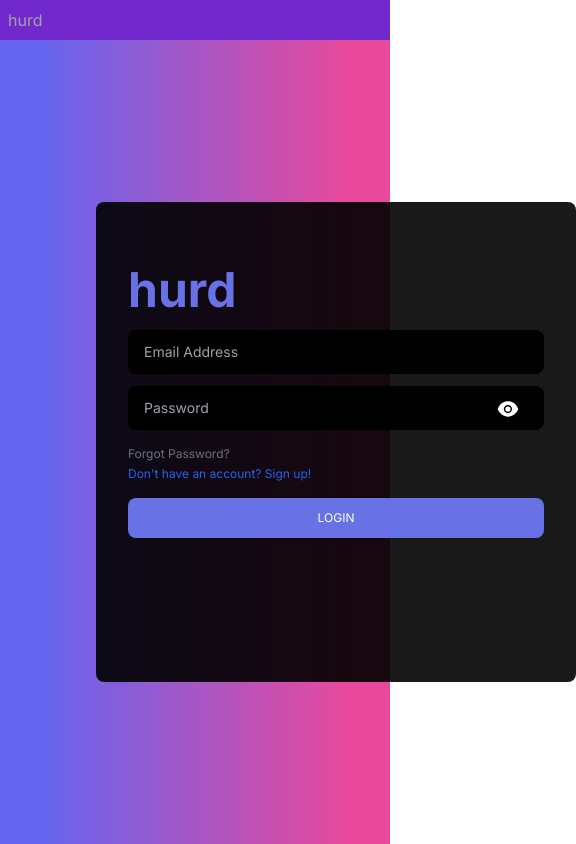
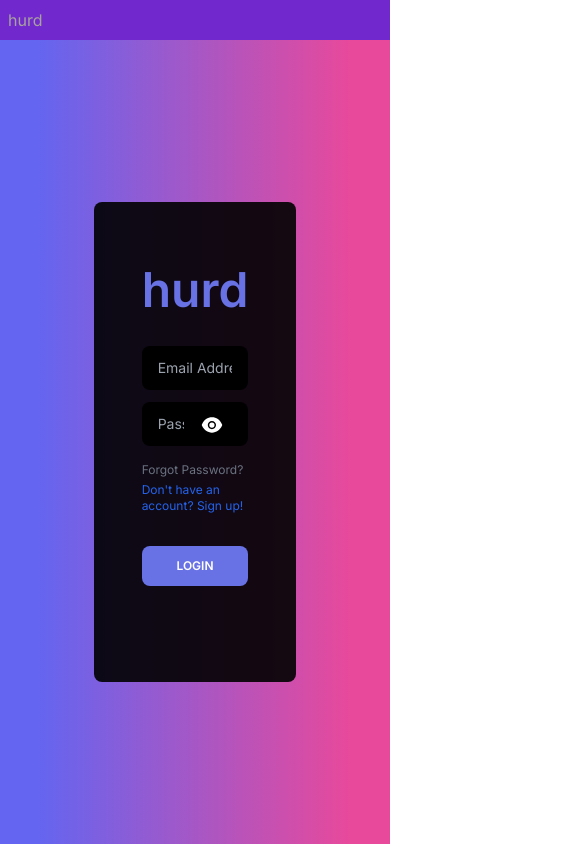
Before and after one commit to hnguyen1179/hurd-coding-challenge, a Next.js app: page / in a window 390 px wide. Shown: the whole page, 576 px wide, since content can reach past the window. Built offline with nearby package versions, Linux system fonts and the light colour scheme.

Commit message:
Added submission handler + responsiveness to form

```diff
--- a/src/app/page.tsx
+++ b/src/app/page.tsx
@@ -1,12 +1,29 @@
-import IconEye from "@/assets/IconEye";
+"use client";
+
 import PasswordInput from "@/components/PasswordInput.tsx";
+import { FormEvent } from "react";
 
 export default function Login() {
+  const handleSubmission = (event: FormEvent<HTMLFormElement>) => {
+    const form = event.currentTarget;
+    const formData = new FormData(form);
+
+    alert(
+      `Submitted form with email as ${formData.get("email")} and password as ${formData.get("password")}`,
+    );
+  };
+
   return (
-    <main className="grid h-full place-items-center bg-gradient-linear p-24">
-      <div className="flex h-[30rem] w-[30rem] flex-col gap-4 rounded-lg bg-black bg-opacity-90 px-8 py-16">
-        <div className="text-hurd-purple-light text-5xl font-bold">hurd</div>
-        <form className="flex flex-col gap-4" action="">
+    <main className="flex h-full items-center justify-center bg-gradient-linear p-24">
+      <div className="flex h-[30rem] max-w-[30rem] grow flex-col gap-4 rounded-lg bg-black bg-opacity-90 p-12">
+        <div className="text-hurd-purple-light my-4 text-5xl font-semibold">
+          hurd
+        </div>
+        <form
+          className="flex flex-col gap-4"
+          action=""
+          onSubmit={handleSubmission}
+        >
           <div className="flex flex-col gap-3">
             <input
               className="w-full rounded-lg bg-black px-4 py-3 text-sm text-white"
@@ -19,17 +36,18 @@ export default function Login() {
             <PasswordInput />
           </div>
           <div className="flex flex-col gap-1 text-xs">
-            <a className="text-gray-500 w-fit" href="">
+            <a className="w-fit text-gray-500 hover:underline" href="">
               Forgot Password?
             </a>
-            <a className="text-blue-600 w-fit" href="">
+            <a className="w-fit text-blue-600 hover:underline" href="">
               Don't have an account? Sign up!
             </a>
           </div>
-          <button type="submit" className="bg-hurd-purple-light uppercase text-white text-xs rounded-lg">
-            <div className="p-3">
-              login
-            </div>
+          <button
+            type="submit"
+            className="bg-hurd-purple-light my-4 rounded-lg text-xs font-semibold uppercase text-white"
+          >
+            <div className="p-3">login</div>
           </button>
         </form>
       </div>
```
